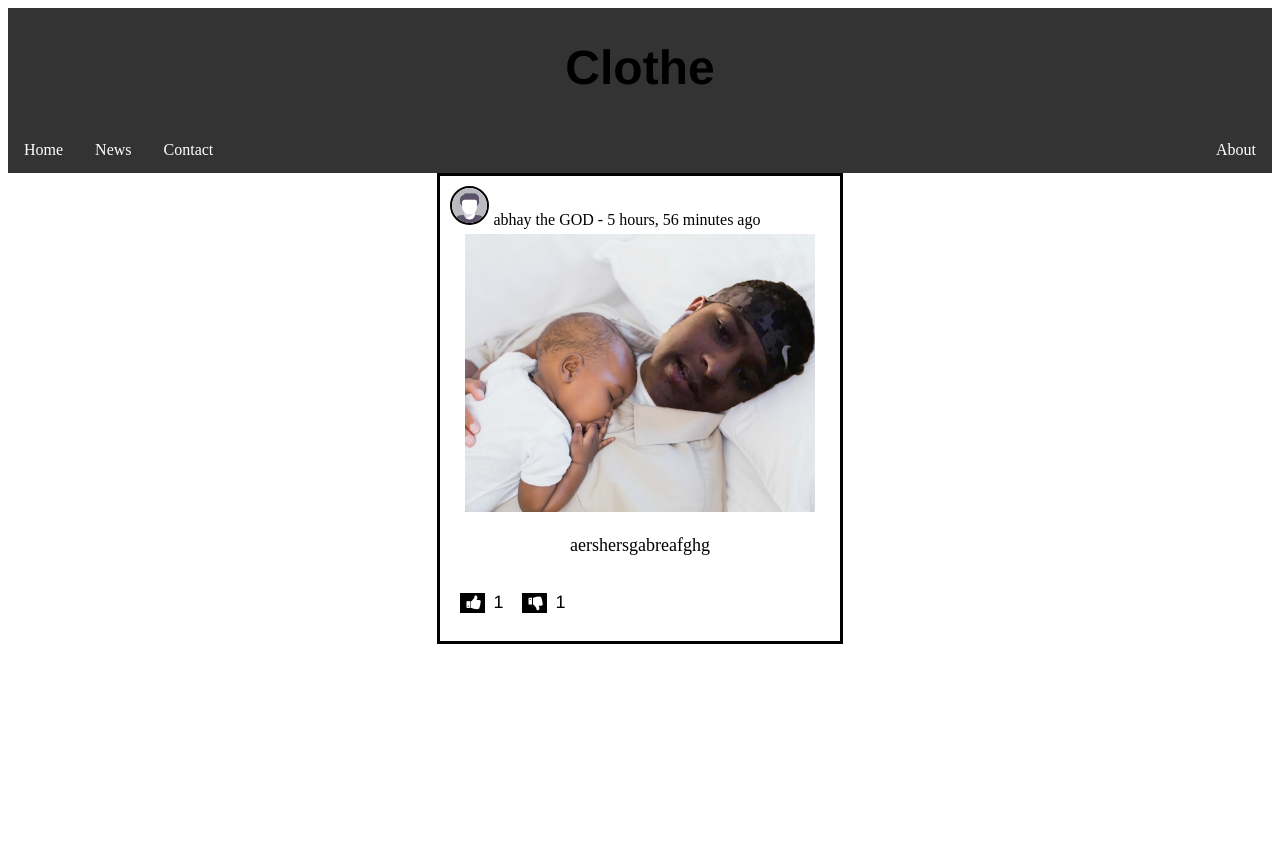
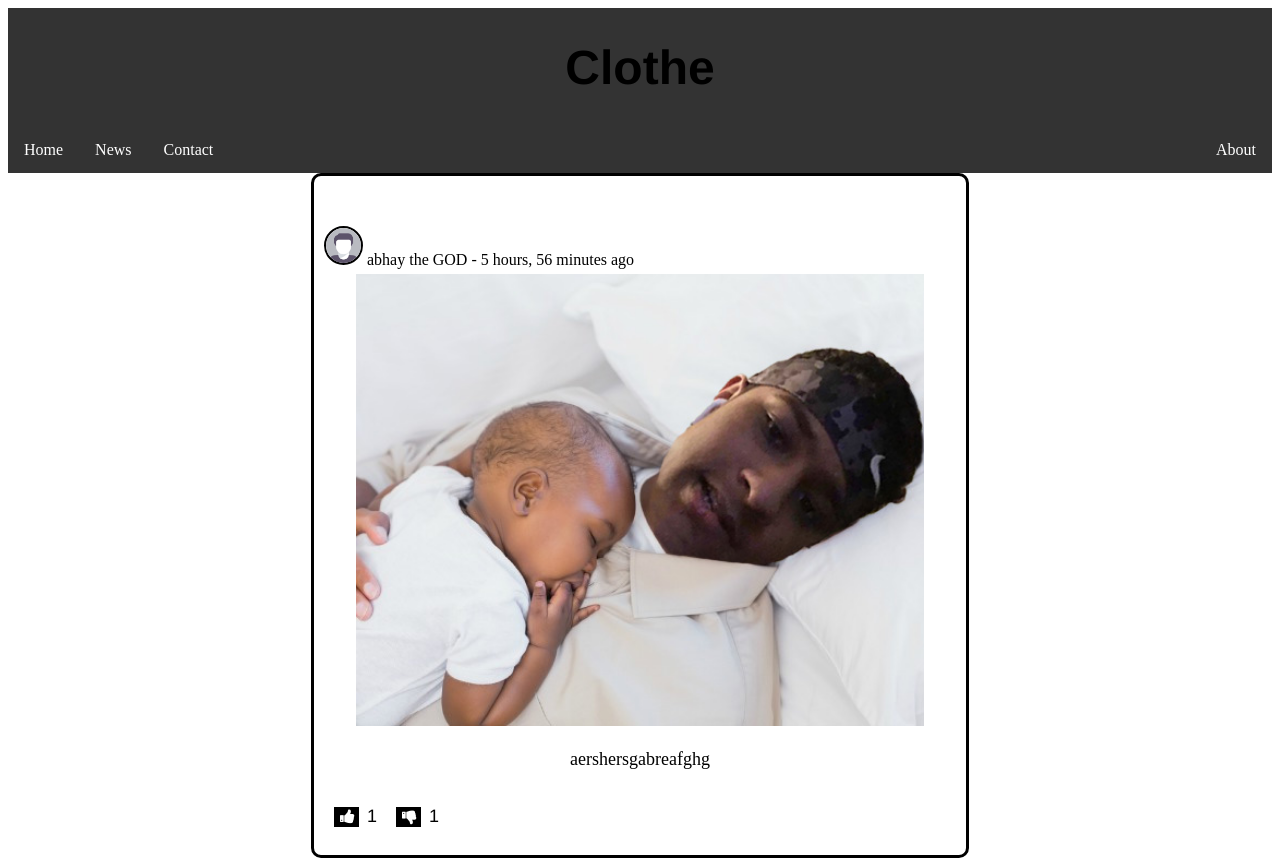
Before and after one commit to Socksham/clotheapp, a Django app: template clothe/templates/posts.html in a window 1280 px wide. Before the commit the page ends 644 px from the top, so only its background shows below. Run offline with Django 3.2, Linux system fonts and the light colour scheme; the template is opened without the code that fills it: values that come from a table or form of the project are taken from there, others are empty; data comes from the database, SQL or seed files in the repository; both versions use the stored data as it was after the commit; parts of the project's set-up code (start-up, migrations or seed data) failed here and were passed over.

Commit message:
css changes

```diff
--- a/clothe/main/views.py
+++ b/clothe/main/views.py
@@ -1,11 +1,8 @@
 from main.utils import getAPICall
-<<<<<<< HEAD
 from main.models import Post, Profile
 from .utils import getAPICall
 from .models import Post, Profile
-=======
 from .models import *
->>>>>>> 95c858889683da6af63b3f22c55cfc950b0d15d1
 from django.shortcuts import render, HttpResponse, redirect
 from .forms import signupForm
 from django.contrib.auth import authenticate, login
--- a/clothe/static/css/post.css
+++ b/clothe/static/css/post.css
@@ -1,9 +1,11 @@
 .divcenter {
     margin: auto;
-    width: 30%;
+    width: 50%;
     border: 3px solid black;
     padding: 10px;
     background-color: white;
+    padding-top: 50px;
+    border-radius: 10px;
   }
 
   #clothelogo {
@@ -18,7 +20,7 @@
     display: table-cell;
     vertical-align: middle;
     align-self: center;
-    width: 350px;
+    width: 90%;
     margin-left: auto;
     margin-right: auto;
     height: auto;
--- a/clothe/templates/home.html
+++ b/clothe/templates/home.html
@@ -1,4 +1,4 @@
 {%extends "base.html"%}
 {%block content%}
 <h1>Home Screen</h1>
-{%block content%}
+{%endblock content%}
```
Also changed, not shown: clothe/templates/search_results.html (+9 -9 lines), clothe/db.sqlite3.
